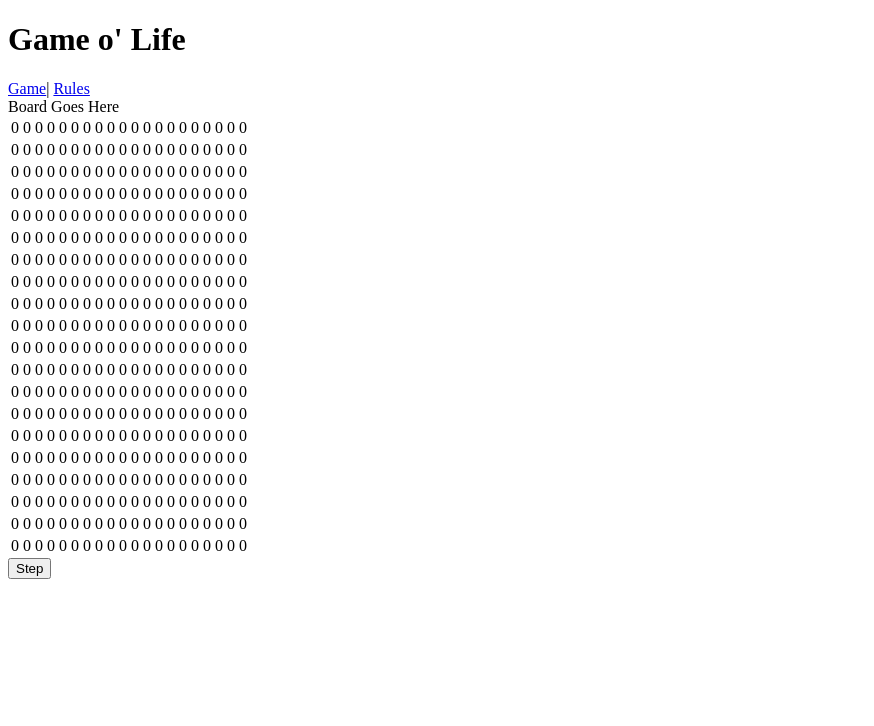
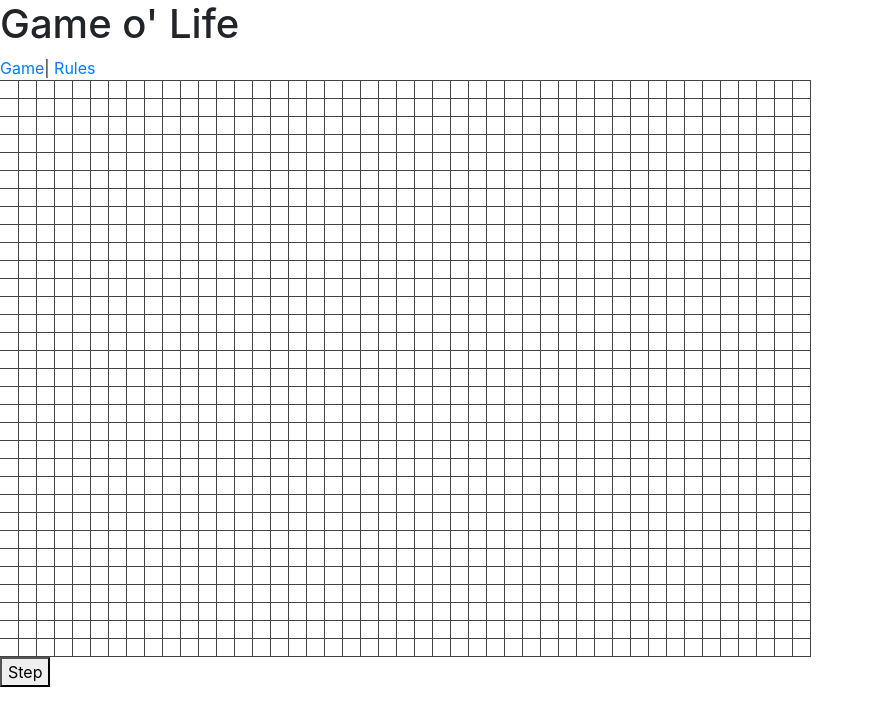
Before and after one commit to willmcmain/life, a React app: page / in a window 1280 px wide. Shown: the top 726 px of the page, without its empty margins (0-874 px from the left). Built offline with nearby package versions, Linux system fonts and the light colour scheme.

Commit message:
Add bootstrap & style the board

```diff
--- a/src/components/board/Board/index.jsx
+++ b/src/components/board/Board/index.jsx
@@ -2,12 +2,13 @@ import Array2d from 'array2d'
 import React from 'react'
 import { connect } from 'react-redux'
 import { createSetCell } from 'store/board/actions'
+import style from './style.css'
 
 const BoardBase = ({ board, setCell }) => (
     <table>
         <tbody>
             {[...Array(board.height)].map((_, y) => (
-            <tr key={y}>
+                <tr key={y} className={style.row} >
                     {[...Array(board.width)].map((_, x) => (
                         <Cell
                             alive={board.get(x, y)}
@@ -41,7 +42,8 @@ const Board = connect(
 
 
 const Cell = ({ alive, onClick }) => {
-    return <td className="alive" onClick={onClick}>{alive}</td>
+    const cellStyle = alive ? style.alive : null
+    return <td className={`${cellStyle} ${style.cell}`} onClick={onClick}></td>
 }
 
 export default Board
--- /dev/null
+++ b/src/components/board/Board/style.css
@@ -0,0 +1,21 @@
+.cell {
+    width: 18px;
+    height: 18px;
+    border-right: 1px solid #444;
+}
+
+.cell:first {
+    border-left: 1px solid #444;
+}
+
+.row {
+    border-bottom: 1px solid #444;
+}
+
+.row:first-of-type {
+    border-top: 1px solid #444;
+}
+
+.alive {
+    background-color: royalblue;
+}
--- a/src/components/board/BoardPage/index.jsx
+++ b/src/components/board/BoardPage/index.jsx
@@ -29,7 +29,6 @@ const BoardPage = () => {
         [0, 1, 1, 0]
     ])
     return (<div>
-        Board Goes Here
         <Board data={arr} />
         <StepButton />
     </div>)
--- a/src/constants.js
+++ b/src/constants.js
@@ -1,2 +1,2 @@
-export const BOARD_WIDTH = 20
-export const BOARD_HEIGHT = 20
+export const BOARD_WIDTH = 45
+export const BOARD_HEIGHT = 32
--- a/src/index.jsx
+++ b/src/index.jsx
@@ -6,6 +6,7 @@ import { Provider } from 'react-redux'
 import { createStore } from 'redux'
 import reducer from 'store/reducer'
 
+import 'bootstrap/dist/css/bootstrap.min.css'
 const store = createStore(reducer)
 
 ReactDOM.render(
--- a/webpack.config.js
+++ b/webpack.config.js
@@ -10,11 +10,23 @@ module.exports = {
                 test: /\.jsx?$/,
                 exclude: /node_modules/,
                 use: ['babel-loader']
+            },
+            {
+                test: /\.css$/,
+                use: [
+                    'style-loader',
+                    {
+                        loader: 'css-loader',
+                        options: {
+                            modules: true
+                        }
+                    }
+                ]
             }
         ]
     },
     resolve: {
-        extensions: ['.js', '.jsx'],
+        extensions: ['.js', '.jsx', '.css'],
         modules: [
             path.join(__dirname, 'src'),
             'node_modules',
```
Also changed, not shown: package.json (+6 -1 lines), 1 other file (tests, documents, lock files or other folders). Lines whose indentation alone changed are shown as unchanged.
